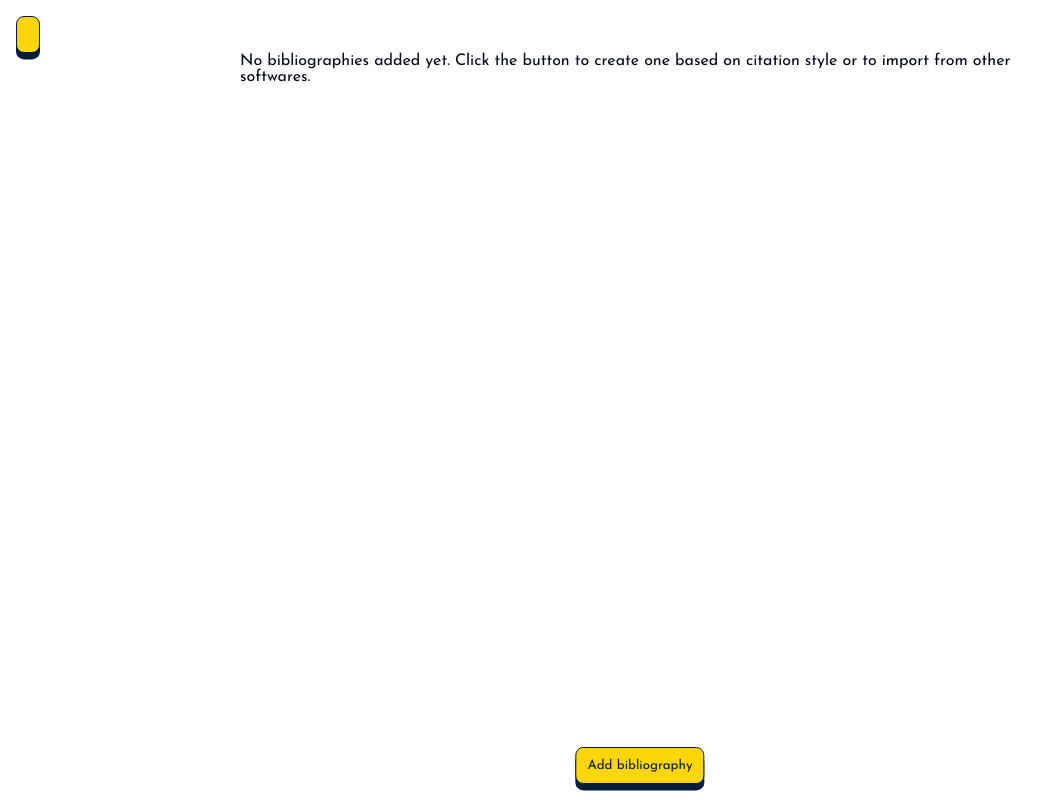
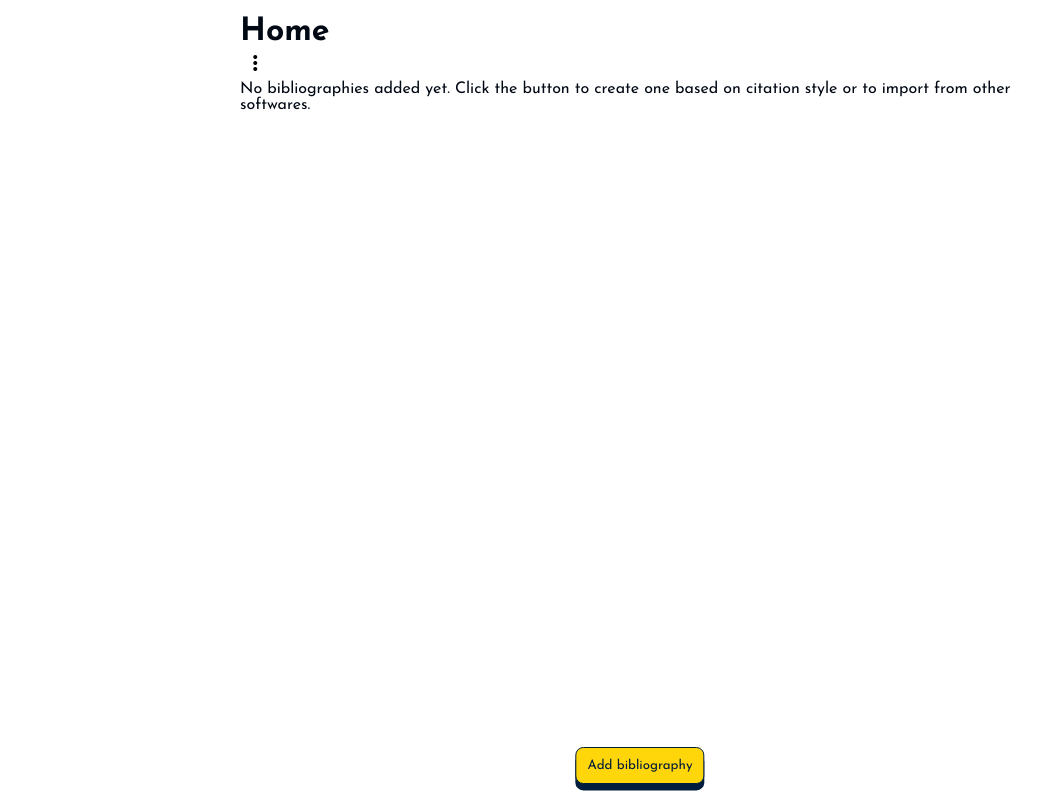
Before and after one commit to discontinuedlabs/citeease, a React (Create React App) app: page /1 in a window 1280 px wide. Shown: the whole page, without its empty margins (0-1057 px from the left). Built offline with nearby package versions, Linux system fonts and the light colour scheme.

Commit message:
bug fixes

```diff
--- a/src/App.js
+++ b/src/App.js
@@ -7,28 +7,16 @@ import { useLocalStorage, useReducerWithLocalStorage } from "./utils";
 import AcceptDialog from "./components/ui/AcceptDialog";
 import ConfirmDialog from "./components/ui/ConfirmDialog";
 import bibliographyReducer, { ACTIONS } from "./components/reducers/bibliographyReducer";
-import ContextMenu from "./components/ui/ContextMenu";
-import Settings from "./components/Settings";
+import Settings, { FONTS } from "./components/Settings";
 import BibliographySettings from "./components/BibliographySettings";
+import settingsReducer from "./components/reducers/settingsReducer";
 
 export default function App() {
     const [bibliographies, dispatch] = useReducerWithLocalStorage("bibliographies", bibliographyReducer, []);
+    const [settings, settingsDispatch] = useReducerWithLocalStorage("settings", settingsReducer, { font: FONTS[1] });
     const [savedCslFiles, setSavedCslFiles] = useLocalStorage("savedCslFiles", {}); // Used to save the CSL files that don't exist in the public folder
-    const [font, setFont] = useLocalStorage("font", { name: "Georgia", family: "Georgia" });
     const [acceptDialog, setAcceptDialog] = useState({});
     const [confirmDialog, setConfirmDialog] = useState({});
-
-    // TODO: Move this to settings
-    const FONTS = [
-        { name: "Default", family: "unset" },
-        { name: "Arial", family: "Arial" },
-        { name: "Georgia", family: "Georgia" },
-        {
-            name: "System Font",
-            family: "system-ui, -apple-system, BlinkMacSystemFont, 'Segoe UI', Roboto, Oxygen, Ubuntu, Cantarell, 'Open Sans', 'Helvetica Neue', sans-serif",
-        },
-        { name: "Times New Roman", family: "Times New Roman" },
-    ];
 
     function showAcceptDialog(title, body = "") {
         setAcceptDialog({ message: { title, body } });
@@ -39,23 +27,16 @@ export default function App() {
     }
 
     return (
-        <div className="app">
-            <ContextMenu
-                style={{ fontFamily: font.family }}
-                label={font.name}
-                options={FONTS.map((font) => ({
-                    label: font.name,
-                    method: () => setFont(font),
-                    style: { fontFamily: font.family },
-                }))}
-            />
-
+        <div className="app" style={{ fontFamily: "Georgia" }}>
             <Routes>
                 <Route
                     path="/"
                     element={<Home bibliographies={bibliographies} dispatch={dispatch} ACTIONS={ACTIONS} />}
                 />
-                <Route path="/settings" element={<Settings />} />
+                <Route
+                    path="/settings"
+                    element={<Settings settings={settings} settingsDispatch={settingsDispatch} />}
+                />
                 <Route
                     path="/:bibId"
                     element={
@@ -63,7 +44,7 @@ export default function App() {
                             bibliographies={bibliographies}
                             dispatch={dispatch}
                             ACTIONS={ACTIONS}
-                            font={font}
+                            settings={settings}
                             showAcceptDialog={showAcceptDialog}
                             showConfirmDialog={showConfirmDialog}
                             savedCslFiles={savedCslFiles}
@@ -72,6 +53,10 @@ export default function App() {
                     }
                 />
                 <Route path="/:bibId/settings" element={<BibliographySettings bibliographies={bibliographies} />} />
+
+                {/* <Route path="/about" element={<About />} />
+                <Route path="/terms" element={<Terms />} />
+                <Route path="/privacy-policy" element={<PrivacyPolicy />} /> */}
             </Routes>
             {acceptDialog.message && (
                 <AcceptDialog message={acceptDialog.message} closeDialog={() => setAcceptDialog({})} />
--- a/src/components/Bibliography.js
+++ b/src/components/Bibliography.js
@@ -24,7 +24,7 @@ export default function Bibliography(props) {
         bibliographies,
         dispatch,
         ACTIONS,
-        font,
+        settings,
         savedCslFiles,
         setSavedCslFiles,
         showConfirmDialog,
@@ -38,7 +38,7 @@ export default function Bibliography(props) {
     const [intextCitationWindowVisible, setIntextCitationWindowVisible] = useState(false);
     const [LaTeXWindowVisible, setLaTeXWindowVisible] = useState(false);
     const [checkedCitations, setCheckedCitations] = useState([]); // TODO: Change checked to selected
-    const [exportAll, setExportAll] = useState(false); // used for all kind of export in the master context menu
+    const [applyOnAll, setApplyOnAll] = useState(false); // used for some settings in the bibliography context menu
     const [moveWindowVisible, setMoveWindowVisible] = useState(false);
 
     useEffect(() => {
@@ -116,11 +116,12 @@ export default function Bibliography(props) {
     }
 
     function handleExportAllToLatex() {
-        setExportAll(true);
+        setApplyOnAll(true);
         setLaTeXWindowVisible(true);
     }
 
-    function handleMove() {
+    // TODO: Handle applyOnAll for Merge option
+    function handleMove(applyOnAll = false) {
         if (bibliographies.length > 1) setMoveWindowVisible(true);
         else showAcceptDialog("No bibliographies to move", "You have no other bibliography to move citations to.");
     }
@@ -128,9 +129,15 @@ export default function Bibliography(props) {
     return (
         <div className="bibliography">
             <div className="bibliography-header">
+                <h1>{bibliography.title}</h1>
                 <h3>{bibliography.style.name}</h3>
                 <ContextMenu
                     icon="more_vert"
+                    menuStyle={{
+                        position: "absolute",
+                        right: "0",
+                    }}
+                    buttonType={"smallButton"}
                     options={[
                         { label: "Copy all to clipboard", method: handleCopyAll },
                         {
@@ -140,14 +147,11 @@ export default function Bibliography(props) {
 
                         "DEVIDER",
 
-                        // { label: "Merge with bibliography", method: handleMerge },
-                        // { label: "Duplicate all citations", method: handleDuplicateAll },
-
-                        // "DEVIDER",
+                        { label: "Merge with bibliography", method: () => handleMove(true) },
 
                         { label: "bibliography settings", method: () => navigate(`/${bibliographyId}/settings`) },
 
-                        // "DEVIDER",
+                        "DEVIDER",
 
                         {
                             label: "Delete bibliography?",
@@ -163,15 +167,8 @@ export default function Bibliography(props) {
                             style: { color: "crimson" },
                         },
                     ]}
-                    menuStyle={{
-                        position: "absolute",
-                        right: "0",
-                    }}
-                    buttonType={"smallButton"}
                 />
             </div>
-
-            <h1>{bibliography.title}</h1>
 
             {/* <AutoResizingTextarea
                 value={bibliography.title}
@@ -183,9 +180,8 @@ export default function Bibliography(props) {
             /> */}
 
             <ReferenceEntries
-                style={{ fontFamily: font }}
                 bibliography={bibliography}
-                font={font}
+                settings={settings}
                 dispatch={dispatch}
                 ACTIONS={ACTIONS}
                 handleReferenceEntryCheck={handleReferenceEntryCheck}
@@ -193,7 +189,7 @@ export default function Bibliography(props) {
                 setSavedCslFiles={setSavedCslFiles}
                 checkedCitations={checkedCitations}
                 setLaTeXWindowVisible={setLaTeXWindowVisible}
-                setExportAll={setExportAll}
+                setApplyOnAll={setApplyOnAll}
                 showConfirmDialog={showConfirmDialog}
                 openCitationWindow={openCitationWindow}
                 handleMove={handleMove}
@@ -216,7 +212,7 @@ export default function Bibliography(props) {
                     citations={bibliography.citations}
                     checkedCitations={checkedCitations}
                     setLaTeXWindowVisible={setLaTeXWindowVisible}
-                    exportAll={exportAll}
+                    setApplyOnAll={setApplyOnAll}
                 />
             )}
 
--- a/src/components/Home.js
+++ b/src/components/Home.js
@@ -1,8 +1,10 @@
 import { Link } from "react-router-dom";
 import ContextMenu from "./ui/ContextMenu";
+import { useNavigate } from "react-router-dom";
 
 export default function Home(props) {
     const { bibliographies, dispatch, ACTIONS } = props;
+    const navigate = useNavigate();
     const styles = [
         { name: "APA", code: "apa", builtIn: true },
         { name: "MLA", code: "modern-language-association" },
@@ -24,6 +26,13 @@ export default function Home(props) {
 
     return (
         <div className="home">
+            <h1>Home</h1>
+            <ContextMenu
+                icon="more_vert"
+                menuStyle={{}}
+                buttonType={"smallButton"}
+                options={[{ label: "Settings", method: () => navigate("/settings") }]}
+            />
             <div className="bibliography-cards-container">
                 {bibliographies && bibliographies.length > 0 ? (
                     bibliographies.map((bib) => (
--- a/src/components/LaTeX.js
+++ b/src/components/LaTeX.js
@@ -3,7 +3,7 @@ import * as citationEngine from "./citationEngine";
 import "../css/LaTeX.css";
 
 export default function LaTeXWindow(props) {
-    const { citations, checkedCitations, setLaTeXWindowVisible, exportAll } = props;
+    const { citations, checkedCitations, setLaTeXWindowVisible, applyOnAll } = props;
     const [bibtexString, setBibtexString] = useState("");
     const [biblatexString, setBiblatexString] = useState("");
     const [bibTxtString, setBibTxtString] = useState("");
@@ -11,9 +11,9 @@ export default function LaTeXWindow(props) {
 
     useEffect(() => {
         async function formatLaTeX() {
-            setBibtexString(await citationEngine.formatLaTeX(exportAll ? citations : checkedCitations, "bibtex"));
-            setBiblatexString(await citationEngine.formatLaTeX(exportAll ? citations : checkedCitations, "biblatex"));
-            setBibTxtString(await citationEngine.formatLaTeX(exportAll ? citations : checkedCitations, "bibtxt"));
+            setBibtexString(await citationEngine.formatLaTeX(applyOnAll ? citations : checkedCitations, "bibtex"));
+            setBiblatexString(await citationEngine.formatLaTeX(applyOnAll ? citations : checkedCitations, "biblatex"));
+            setBibTxtString(await citationEngine.formatLaTeX(applyOnAll ? citations : checkedCitations, "bibtxt"));
         }
         formatLaTeX();
     }, [checkedCitations]);
--- a/src/components/ReferenceEntries.js
+++ b/src/components/ReferenceEntries.js
@@ -14,7 +14,7 @@ const MASTER_CHECKBOX_STATES = {
 export default function ReferenceEntries(props) {
     const {
         bibliography,
-        font,
+        settings,
         dispatch,
         ACTIONS,
         handleReferenceEntryCheck,
@@ -22,13 +22,13 @@ export default function ReferenceEntries(props) {
         setSavedCslFiles,
         checkedCitations,
         setLaTeXWindowVisible,
-        setExportAll,
+        setApplyOnAll,
         showConfirmDialog,
         openCitationWindow,
         handleMove,
     } = props;
     const [references, setReferences] = useState([]);
-    const [intextCitation, setIntextCitation] = useState("");
+    // const [intextCitation, setIntextCitation] = useState("");
     const [masterCheckboxState, setMasterCheckboxState] = useState(MASTER_CHECKBOX_STATES.UNCHECKED);
 
     useEffect(() => {
@@ -90,7 +90,7 @@ export default function ReferenceEntries(props) {
     }
 
     function handleExportToLatex() {
-        setExportAll(false);
+        setApplyOnAll(false);
         setLaTeXWindowVisible(true);
     }
 
@@ -192,8 +192,9 @@ export default function ReferenceEntries(props) {
                                 checked={cit.isChecked}
                                 onChange={() => handleReferenceEntryCheck(cit.id)}
                             />
+                            {console.log(settings.font)}
                             <div
-                                style={{ fontFamily: font.family }}
+                                style={{ fontFamily: settings.font.family }} // FIXME
                                 className="reference-entry-text"
                                 onClick={() => openCitationWindow(cit.content.type, false, cit.id)}
                             >
--- a/src/components/Settings.js
+++ b/src/components/Settings.js
@@ -1,4 +1,38 @@
+import ContextMenu from "./ui/ContextMenu";
+import { ACTIONS as SETTINGS_ACTIONS } from "./reducers/settingsReducer";
+// import { useNavigate } from "react-router-dom";
+
+export const FONTS = [
+    { name: "Default", family: "unset" },
+    { name: "Georgia", family: "Georgia" },
+    {
+        name: "System Font",
+        family: "system-ui, -apple-system, BlinkMacSystemFont, 'Segoe UI', Roboto, Oxygen, Ubuntu, Cantarell, 'Open Sans', 'Helvetica Neue', sans-serif",
+    },
+    { name: "Times New Roman", family: "Times New Roman" },
+];
+
 export default function Settings(props) {
-    const {} = props;
-    return <div className="settings-page"></div>;
+    const { settings, settingsDispatch } = props;
+    // const navigate = useNavigate();
+
+    return (
+        <div className="settings-page">
+            <h1>Settings</h1>
+            <p>Font</p>
+            <ContextMenu
+                style={{ fontFamily: settings?.font?.family }}
+                label={settings?.font?.name}
+                options={FONTS.map((font) => ({
+                    label: font.name,
+                    method: () => settingsDispatch({ type: SETTINGS_ACTIONS.CHANGE_FONT, payload: { font: font } }),
+                    style: { fontFamily: font.family },
+                }))}
+            />
+
+            {/* <button onClick={() => navigate("/about")}>About CiteEase</button>
+            <button onClick={() => navigate("/terms")}>Terms</button>
+            <button onClick={() => navigate("/privacy-policy")}>Privacy Policy</button> */}
+        </div>
+    );
 }
--- /dev/null
+++ b/src/components/reducers/settingsReducer.js
@@ -0,0 +1,13 @@
+export const ACTIONS = {
+    CHANGE_FONT: "Change font",
+};
+
+export default function settingsReducer(settings, action) {
+    switch (action.type) {
+        case ACTIONS.CHANGE_FONT:
+            return { ...settings, font: action.payload.font };
+
+        default:
+            return settings;
+    }
+}
--- a/src/css/App.css
+++ b/src/css/App.css
@@ -22,11 +22,6 @@
 @font-face {
     font-family: "Times New Roman";
     src: local("Times New Roman"), url("../fonts/times-new-roman.ttf") format("truetype");
-}
-
-@font-face {
-    font-family: "Arial";
-    src: local("Arial"), url("../fonts/arial.ttf") format("truetype");
 }
 
 * {
```
Also changed, not shown: src/fonts/arial.ttf (deleted).
